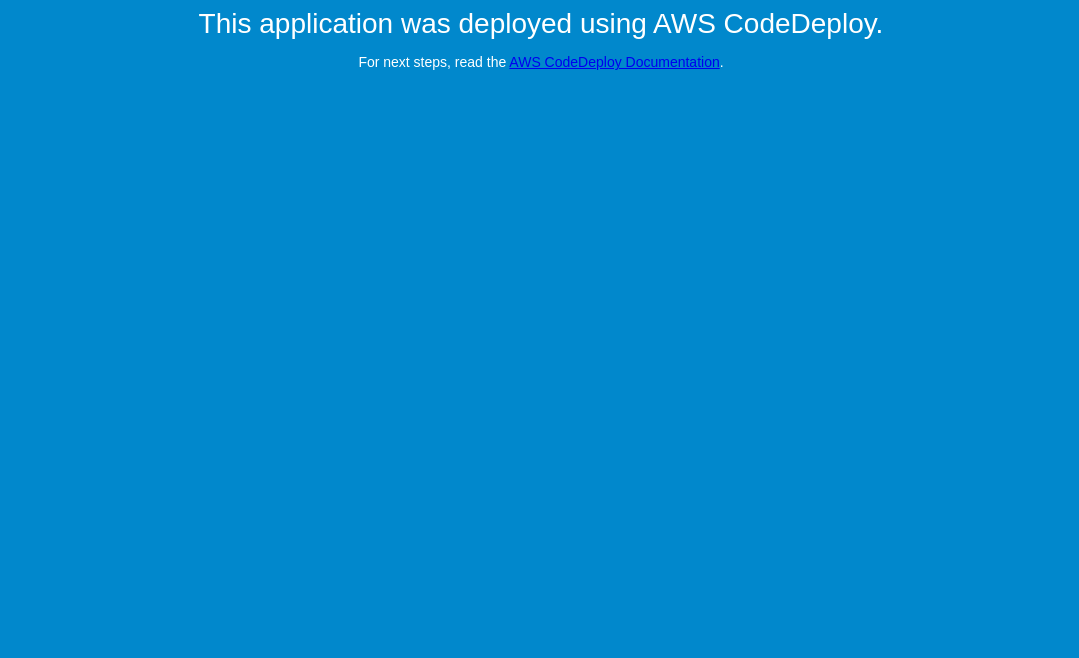
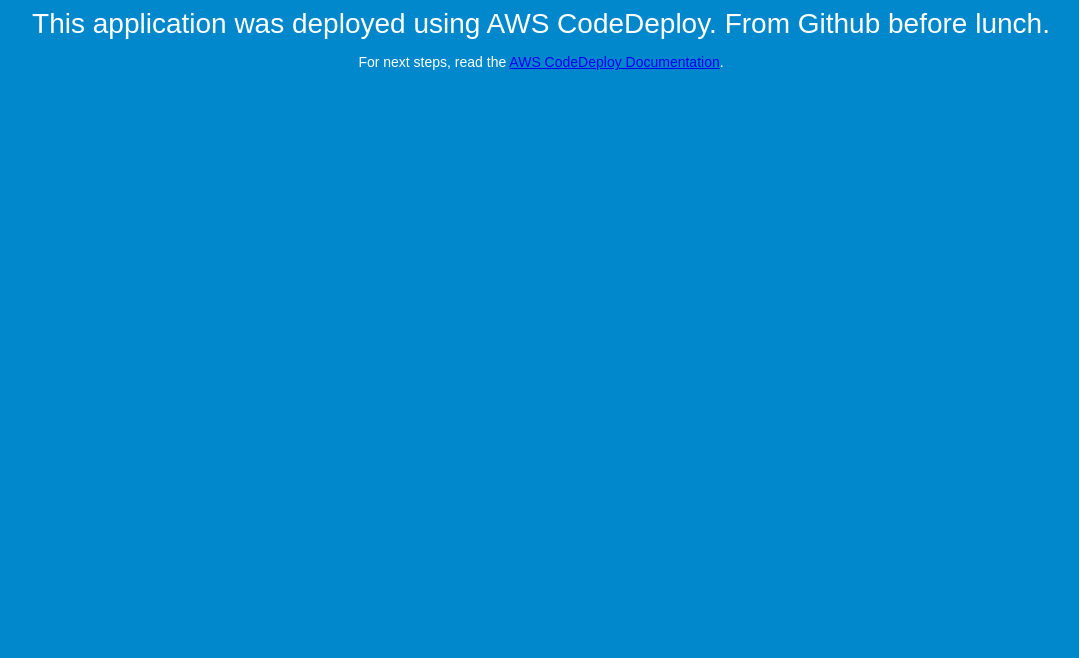
Before and after one commit to 3rdworldjuander/capstone-scripts, a plain HTML site: page index.html in a window 1280 px wide. Shown: the part 142-800 px from the top of the page, without its empty margins (99-1178 px from the left). Drawn offline with Linux system fonts and the light colour scheme.

Commit message:
Auto-deploy from Github
auto-deploy to EC2 after commit

```diff
--- a/index.html
+++ b/index.html
@@ -27,7 +27,7 @@
 <body>
   <div align="center">
     <h1>Congratulations</h1>
-    <h2>This application was deployed using AWS CodeDeploy.</h2>
+    <h2>This application was deployed using AWS CodeDeploy. From Github before lunch.</h2>
     <p>For next steps, read the <a href="http://aws.amazon.com/documentation/codedeploy">AWS CodeDeploy Documentation</a>.</p>
   </div>
 </body>
```
